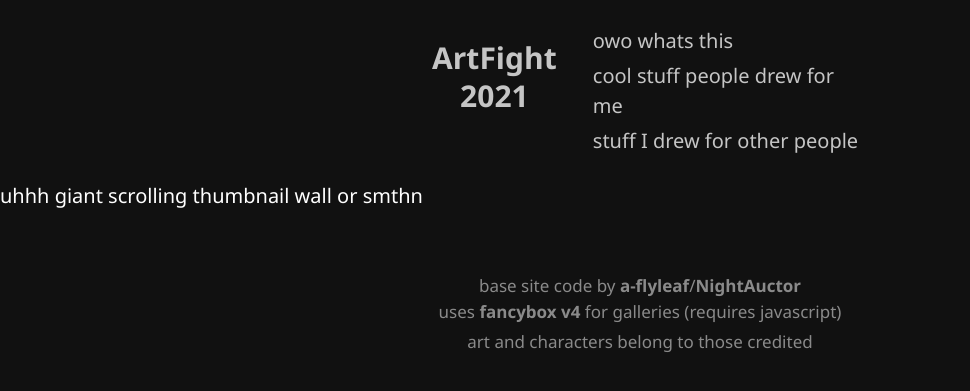
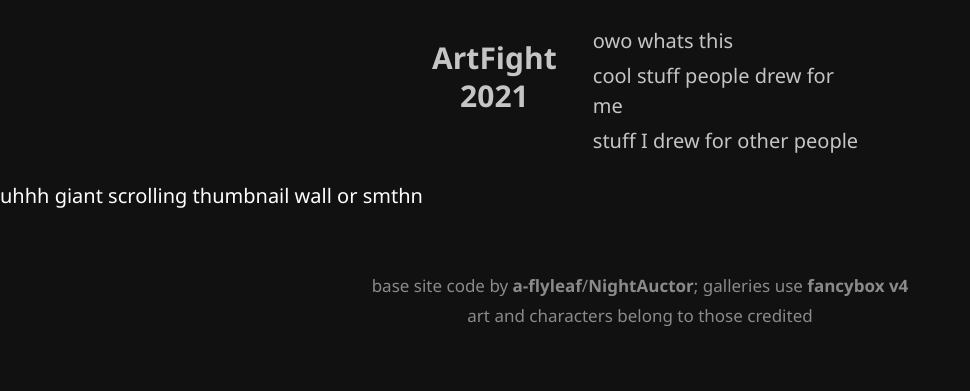
Before and after one commit to a-flyleaf/artfight, a Jekyll site: the page built from index.html, in a window 1280 px wide. Shown: the top 391 px of the page, without its empty margins (0-970 px from the left). Built offline with Jekyll 4.4.1, drawn with Linux system fonts in a browser that asks for light colours.

Commit message:
footer tweaks

```diff
--- a/_layouts/2021.html
+++ b/_layouts/2021.html
@@ -28,8 +28,7 @@
 	</main>
 
 	<footer><ul>
-		<li>base site code by <a href="/" target="_blank">a-flyleaf</a>/<a href="https://artfight.net/~NightAuctor" target="_blank">NightAuctor</a></li>
-		<li>uses <a href="https://fancyapps.com/docs/ui/fancybox/" target="_blank">fancybox v4</a> for galleries (requires javascript)</li>
+		<li><span>base site code by <a href="/" target="_blank">a-flyleaf</a>/<a href="https://artfight.net/~NightAuctor" target="_blank">NightAuctor</a>;</span> <span>galleries use <a href="https://fancyapps.com/docs/ui/fancybox/" target="_blank">fancybox v4</a></span></li>
 		<li>art and characters belong to those credited</li>
 	</ul></footer>
 
--- a/css.css
+++ b/css.css
@@ -17,6 +17,7 @@ footer{color:#8a8a8a; font-size:.85em; margin:3rem 0 .5rem; padding:1rem 0;}
 header a,a h1,footer a{transition:color .3s,text-shadow .3s;}
 a h1:hover,a h1:active,footer a:hover,footer a:active{text-shadow:0 0 .15em #bf54e2,0 0 .25em #bf54e2; color:#fff;}
 footer a{font-weight:bold;}
+footer span{display:inline-block;}
 footer li:last-of-type{margin-top:.25em;}
 
 
```
